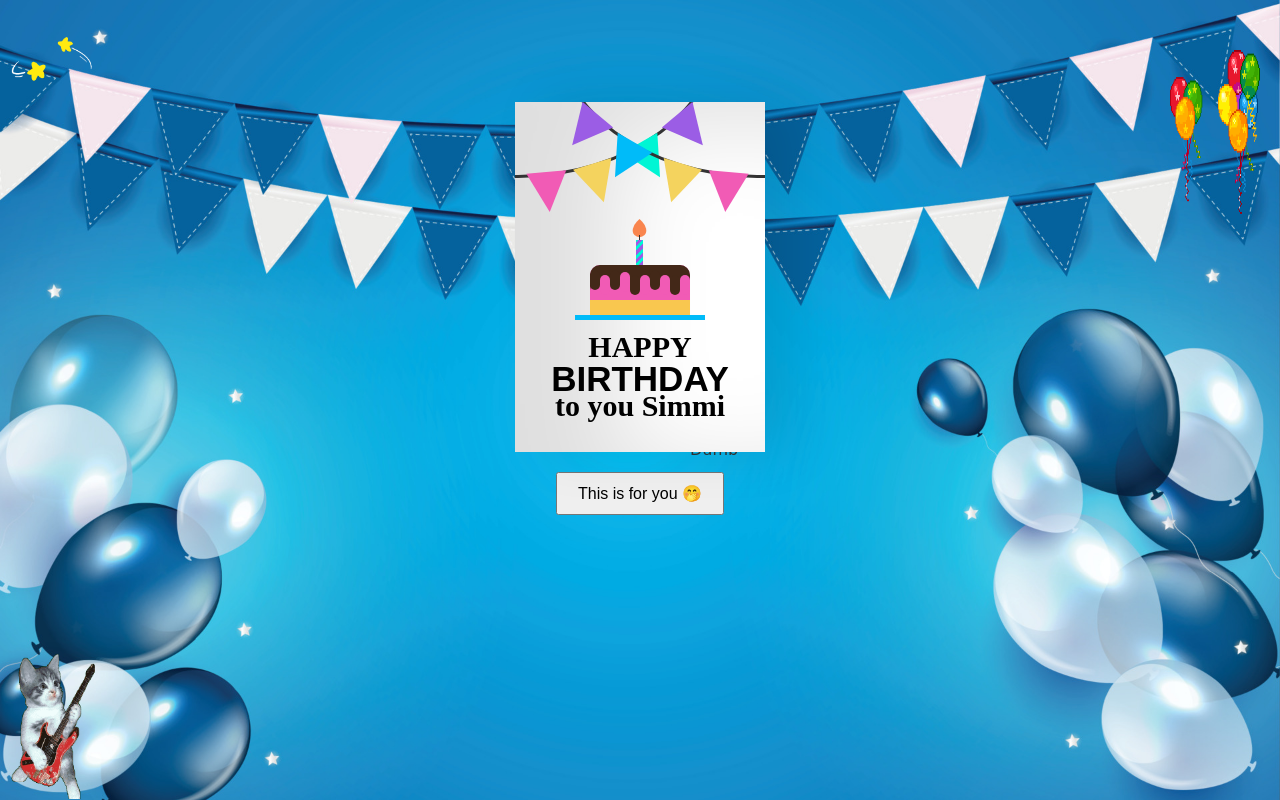
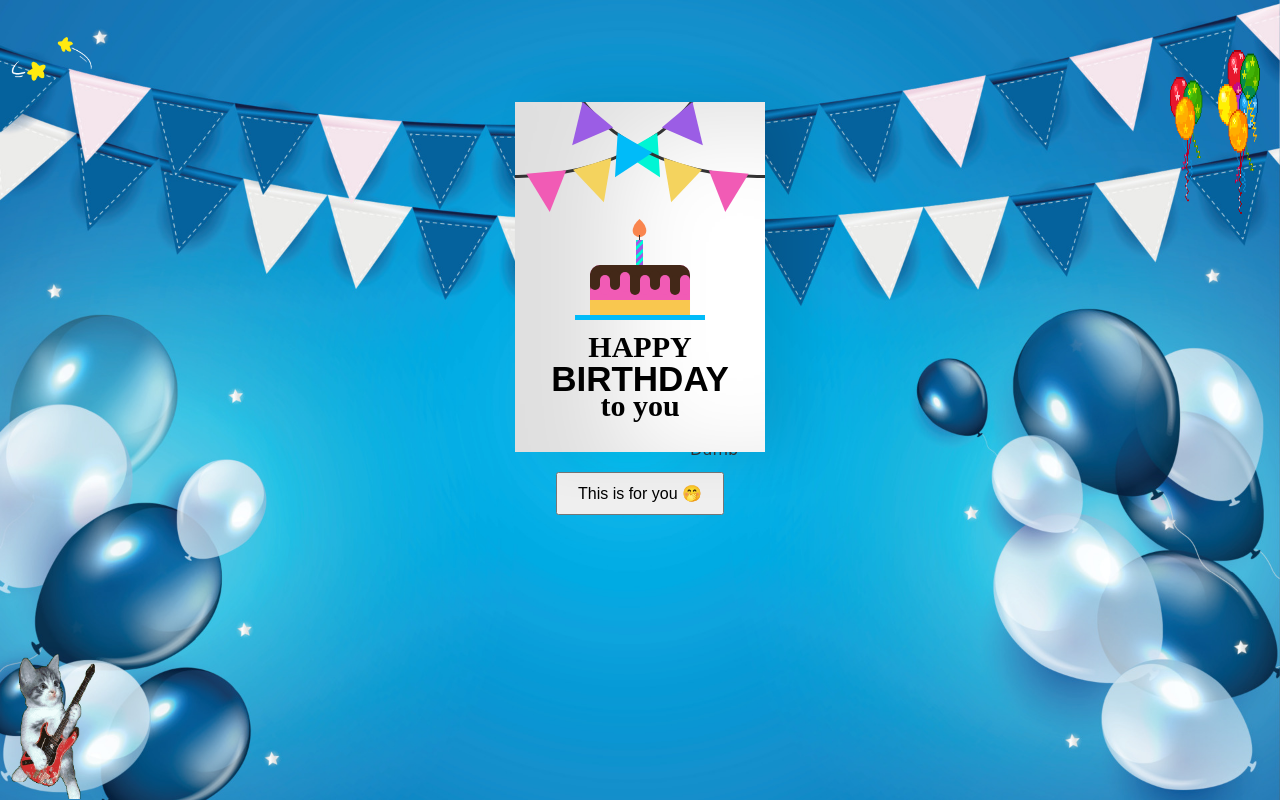
Before and after one commit to Pakty394/happy_birthday_Jim-Jam, a plain HTML site: page Final.html in a window 1280 px wide. Drawn offline with Linux system fonts and the light colour scheme.

Commit message:
Update Final.html

```diff
--- a/Final.html
+++ b/Final.html
@@ -39,7 +39,7 @@
                 <div class="front-text">
                     <h3 class="happy">HAPPY</h3>
                     <h2 class="bday">BIRTHDAY</h2>
-                    <h3 class="toyou">to you Simmi</h3>
+                    <h3 class="toyou">to you </h3>
                 </div>
                 <div class="wrap-deco">
                     <div class="decorations"></div>
```
